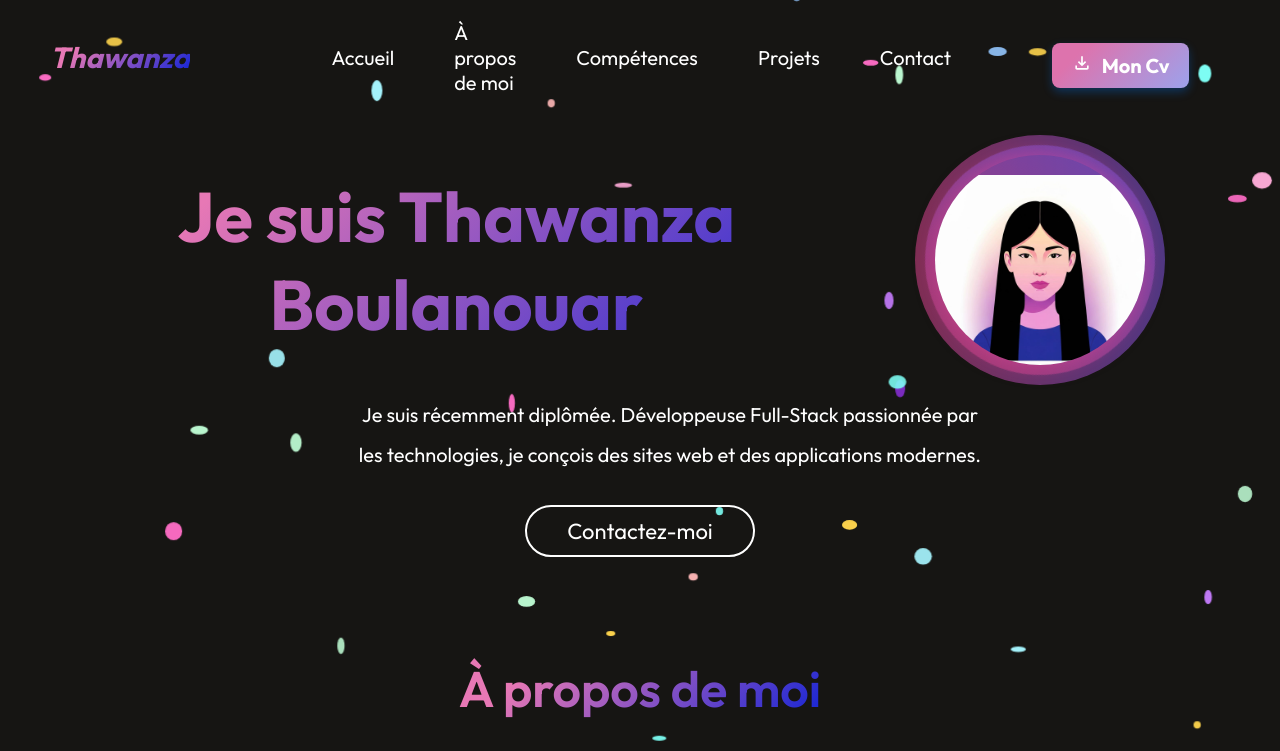
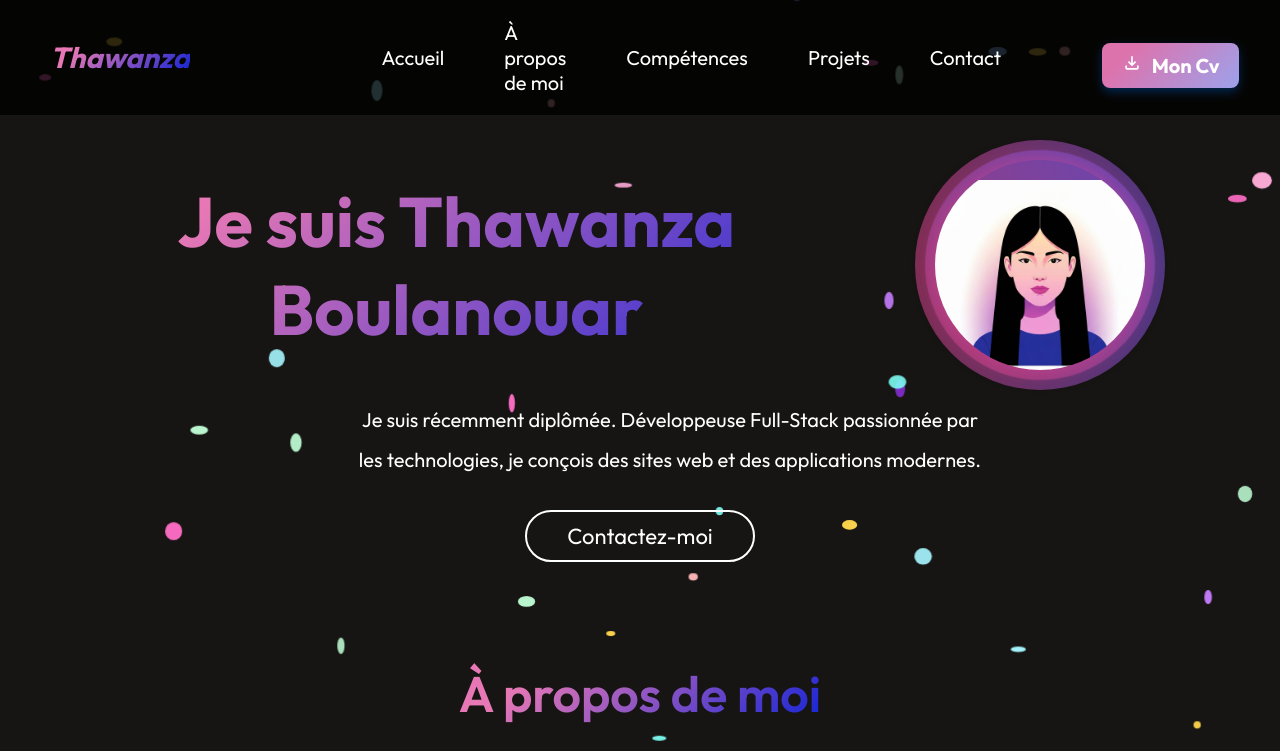
Before and after one commit to Thawanza/Mon-Portfolio, a React (Vite) app: page / in a window 1280 px wide. Shown: the top 751 px of the page. Built offline with nearby package versions, Linux system fonts and the light colour scheme.

Commit message:
update NAVBAR

```diff
--- a/src/Components/Hero/Hero.css
+++ b/src/Components/Hero/Hero.css
@@ -3,6 +3,7 @@
   align-items: center;
   flex-direction: column;
   gap: 10px;
+  margin-top: 120px;
 }
 
 /* --- Texte principal --- */
--- a/src/Components/Navbar/Navbar.css
+++ b/src/Components/Navbar/Navbar.css
@@ -1,8 +1,15 @@
 .navbar {
+    position: fixed;
     display: flex;
+    top: 0;
+
+    width: 100%;
+
     align-items: center;
     justify-content: space-between;
-    margin: 20px 50px;
+    background: rgba(0, 0, 0, 0.8);
+    padding: 20px 50px;
+    z-index: 1000;
 }
 
 .name {
@@ -28,6 +35,7 @@
     margin-top: 15px;
     text-align: center;
     width: 100%;
+    margin-right: 50px;
 }
 
 .nav-downloadcv:hover {
```
